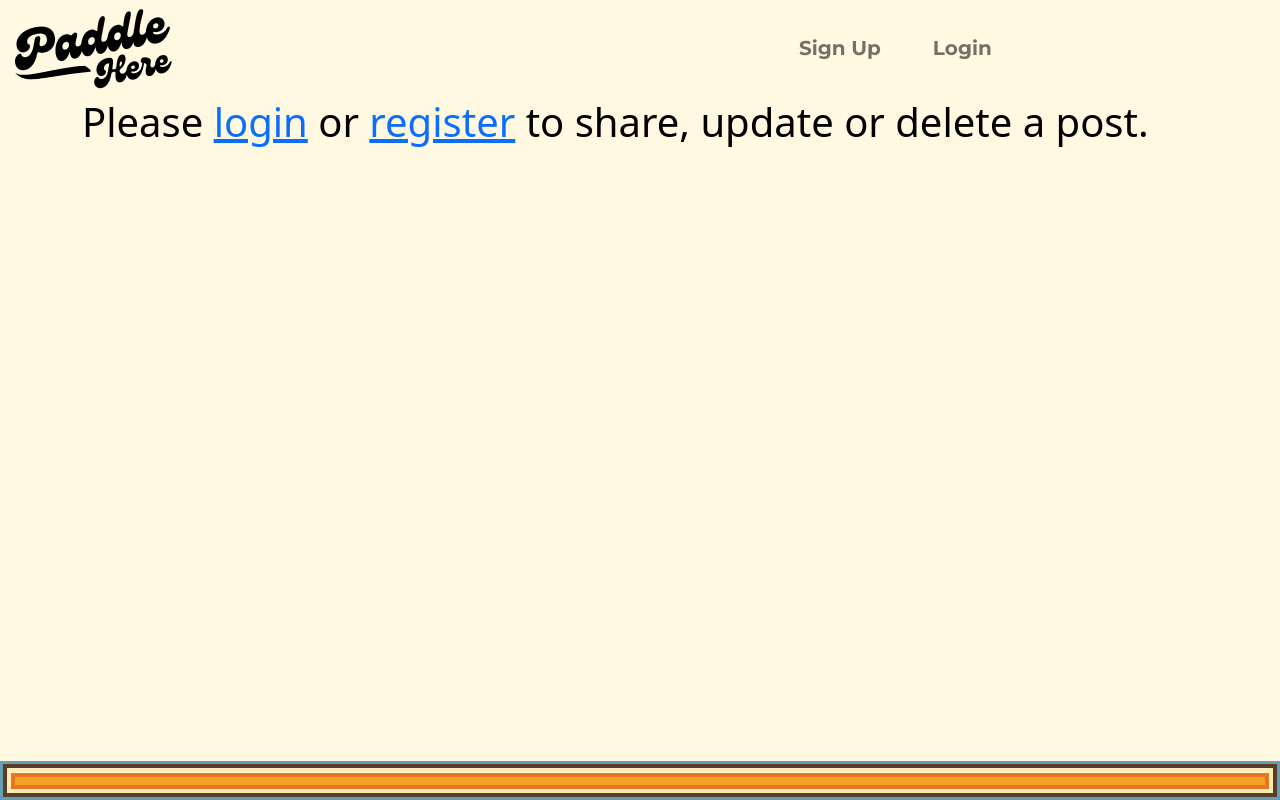
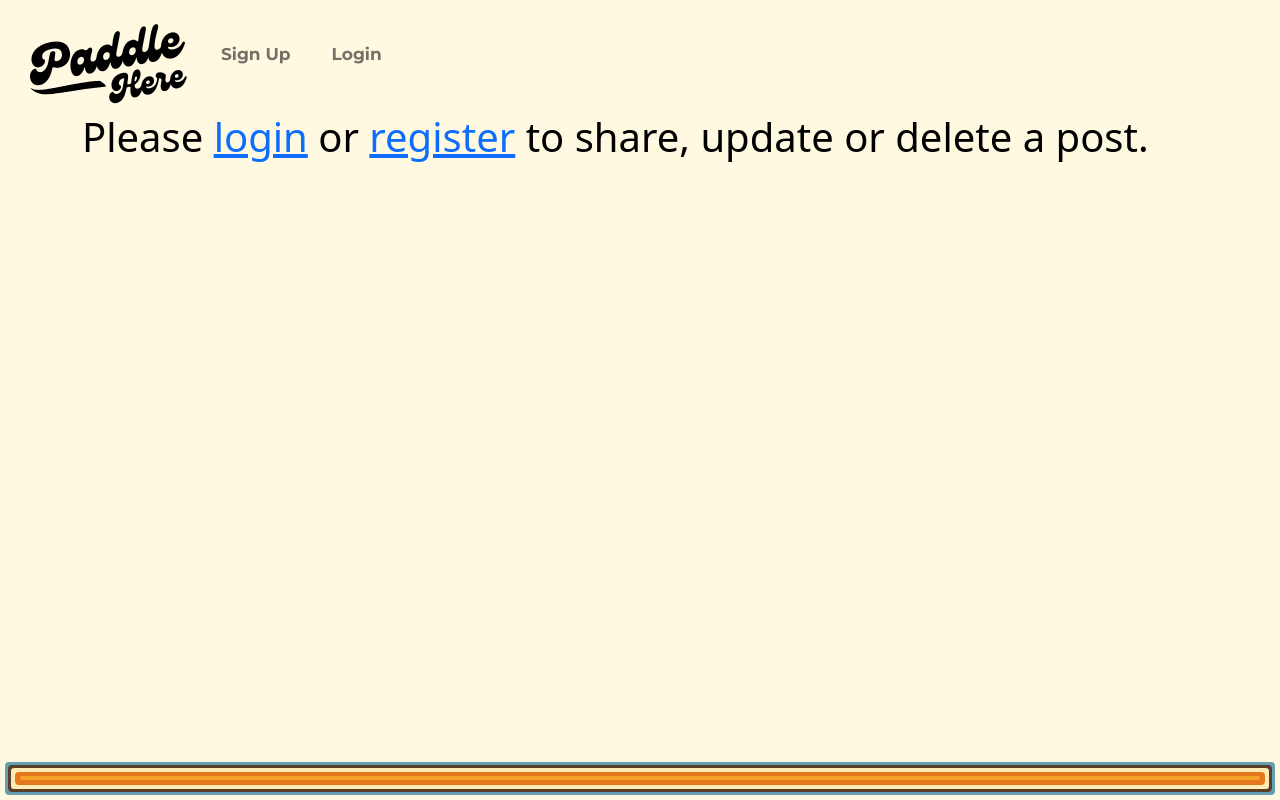
Before and after one commit to Taylor-Carr/Paddle-HERE, a Django app: template blog/templates/delete_post.html in a window 1280 px wide. Run offline with Django 4.2, Linux system fonts and the light colour scheme; the template is opened without the code that fills it, so the values that code supplies are empty.

```diff
--- a/blog/models.py
+++ b/blog/models.py
@@ -4,7 +4,7 @@ from django.urls import reverse
 from datetime import datetime, date
 
 class Post(models.Model):
-    title = models.CharField(max_length=255)
+    title = models.CharField(max_length=150)
     author = models.ForeignKey(User, on_delete=models.CASCADE)
     location = models.CharField(max_length=100)
     body = models.TextField()
--- a/blog/templates/base.html
+++ b/blog/templates/base.html
@@ -12,16 +12,18 @@
     <!--Bootstrap--->
     <link href="https://cdn.jsdelivr.net/npm/bootstrap@5.0.1/dist/css/bootstrap.min.css" rel="stylesheet"
     integrity="sha384-+0n0xVW2eSR5OomGNYDnhzAbDsOXxcvSN1TPprVMTNDbiYZCxYbOOl7+AMvyTG2x" crossorigin="anonymous" />
+    <!---Style sheet-->
+    <link href="/static/css/style.css" rel="stylesheet"/>
 
     <title>Paddle here</title>
-    <link href="/static/css/style.css" rel="stylesheet"/>
+</head>
 
-</head>
 <body>
 
 <!-- Navigation -->
 <nav class="navbar navbar-expand-lg navbar-light">
   <div class="container-fluid collapse navbar-collapse">
+
     <a class="active brand" href="{% url 'home' %}">
       <img src="/static/images/paddle here logo new.png">
     </a>
@@ -70,21 +72,27 @@
 
 <!--- Footer -->
 <footer class="footer mt-auto fixed-bottom">
-  <div class="blue m-0">
+<div class="beige m-0">
+  <div class="blue">
     <div class="brown">
-      <div class="beige">
-        <div class="aubun">
+      <div class="yellow">
+        <div class="auburn">
           <div class="orange">
-            <!---<div class="footer-text"><a href="https://github.com/Taylor-Carr" target="_blank" class="github-link-text"><i class="fab fa-github ms-3 github-link"></i></a></div>--->
+        <!--<div class="footer-text">
+              <a href="https://github.com/Taylor-Carr" target="_blank" class="github-link-text"><i class="fab fa-github ms-3 github-link"></i></a>
+            </div>--->
+          </div>
         </div>
       </div>
     </div>
   </div>
 </div>
 </footer>
+
 <script src="https://cdn.jsdelivr.net/npm/bootstrap@5.0.1/dist/js/bootstrap.bundle.min.js"
 integrity="sha384-gtEjrD/SeCtmISkJkNUaaKMoLD0//ElJ19smozuHV6z3Iehds+3Ulb9Bn9Plx0x4" crossorigin="anonymous">
 </script>
 
 </body>
+
 </html>
--- a/members/urls.py
+++ b/members/urls.py
@@ -1,6 +1,8 @@
 from django.urls import path
 from .views import UserRegisterView
+from django.conrib.auth import views as auth_views
 
 urlpatterns = [
     path('register/', UserRegisterView.as_view(), name ='register'),
+    path('password/', auth_views.PasswordChangeView.as_view()),
 ]
--- a/members/views.py
+++ b/members/views.py
@@ -2,8 +2,9 @@ from django.shortcuts import render
 from django.views import generic
 from django.contrib.auth.forms import UserCreationForm
 from django.urls import reverse_lazy
+from .forms import SignUpForm
 
 class UserRegisterView(generic.CreateView):
-    form_class = UserCreationForm
+    form_class = SignUpForm
     template_name = 'registration/register.html'
     success_url = reverse_lazy('login')
--- a/static/css/style.css
+++ b/static/css/style.css
@@ -1,20 +1,27 @@
+
+
 body {
     color: black;
-    background-color: #FFF9E2;
+    background-color: #fff9e2;
 }
 
 /*     Nav Bar  */
+
+nav {
+  background-color: #fff9e2;
+}
+
 nav img {
-  margin-right: 600px;
+  margin-top: 15px;
+  margin-left: 15px;
 }
 
 .nav-link {
     font-family: 'Montserrat', sans-serif;
     font-weight: bold;
-    font-size: 20px;
+    font-size: 17px;
     color:black;
-    margin-left: 18px;
-    margin-right: 18px;
+    margin-left: 25px;
     padding:0px 0px 0px 8px;
     border-bottom: 3px solid transparent;
     transition: border-color 0.2s ease;
@@ -49,67 +56,92 @@ nav img {
 
   /* Footer */
 
+.beige {
+  position: relative;
+  padding: 0.1px;
+  border: 5px solid #fff9e2;
+  background-color: #fff9e2;
+  display: flex;
+  align-items: center;
+}
+
 .blue {
+  height: 100%;
+  width: 100%;
   position: relative;
+  border: 3.5px solid #669fb2;
+  background-color: #669fb2;
+  border-radius: 4px;
   margin: 0.1px;
-  border: 3.5px solid #669fb2;
   display: flex;
   align-items: center;
   justify-content: center;
+}
 
-}
 .brown {
-  height:100%;
-  width:100%;
+  height: 100%;
+  width: 100%;
   position: relative;
   margin: 0.1px;
-  border: 4px solid #5a3d2b;
+  border: 3.5px solid #5a3d2b;
+  background-color: #5a3d2b;
+  border-radius: 4px;
   display: flex;
   align-items: center;
   justify-content: center;
 
 
 }
-.beige {
-   height:100%;
-  width:100%;
+
+.yellow {
+  height: 100%;
+  width: 100%;
   position: relative;
   margin: 0.1px;
   border: 4px solid #ffecb4;
+  background-color:  #ffecb4;
+  border-radius: 3px;
   display: flex;
   align-items: center;
   justify-content: center;
 
 
 }
-.aubun {
-  height:100%;
-  width:100%;
+
+.auburn {
+  height: 100%;
+  width: 100%;
   position: relative;
   margin: 0.1px;
   border: 4px solid #e5771e;
+  background-color:  #e5771e;
+  border-radius: 4px;
   display: flex;
   align-items: center;
   justify-content: center;
 
 }
+
 .orange {
-  height:100%;
-  width:100%;
+  height: 100%;
+  width: 100%;
   position: relative;
   margin:0.1px;
-  border: 4px solid #f4a127;
+  border: 2px solid #f4a127;
+  background-color:  #f4a127;
+  border-radius: 4px;
   display: flex;
   align-items: center;
   justify-content: center;
 
 }
+
 .footer-text {
   background-color: #fff9e2;
   overflow: hidden;
   font-family: 'Montserrat', sans-serif;
   font-weight: bold;
-  /*animation: slide 5s infinite linear;*/
+  animation: slide 5s infinite linear;
   z-index:-900;
 }
 
```
Also changed, not shown: members/forms.py (added, +12 -0 lines). Lines whose indentation alone changed are shown as unchanged.
